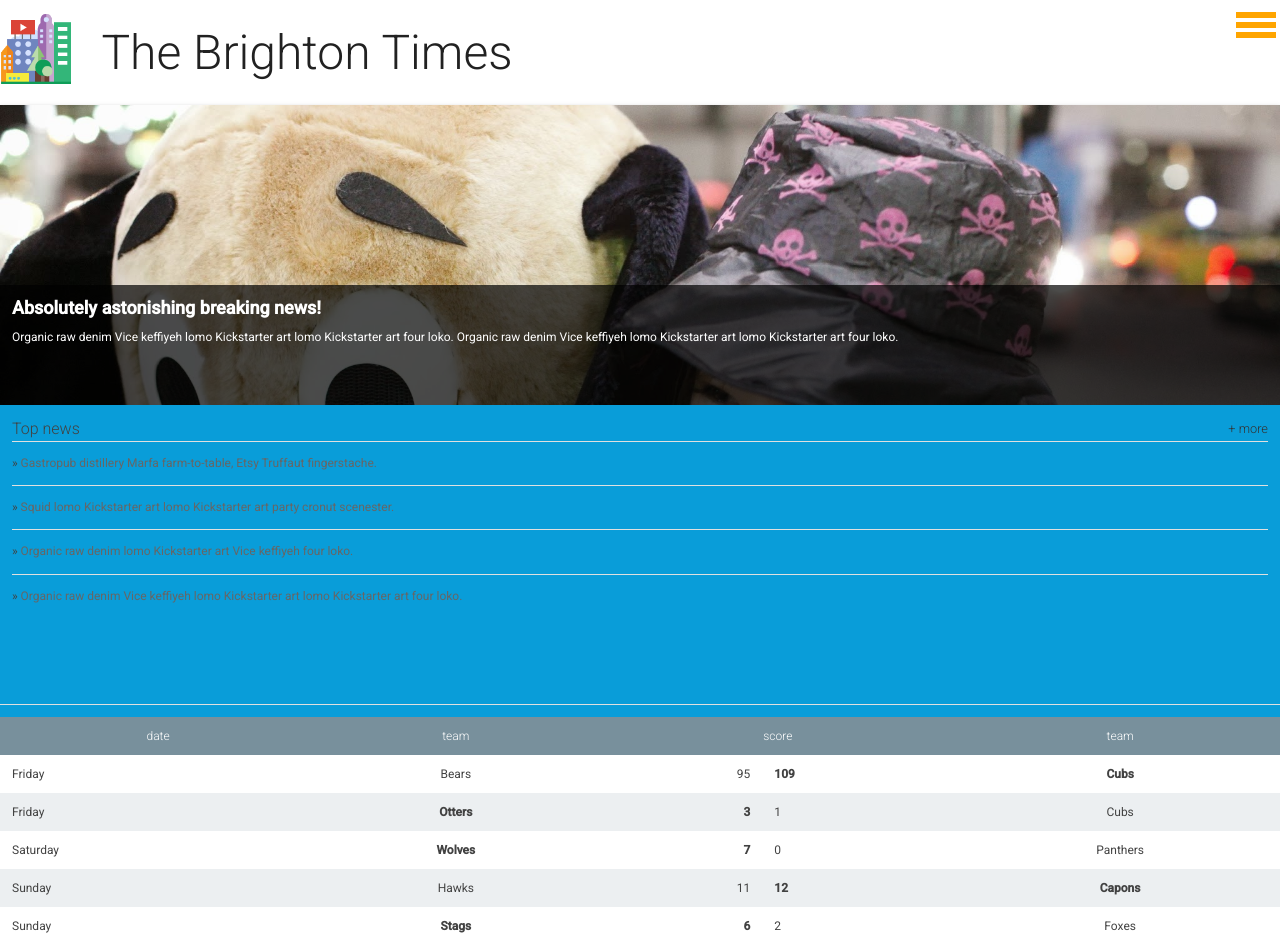
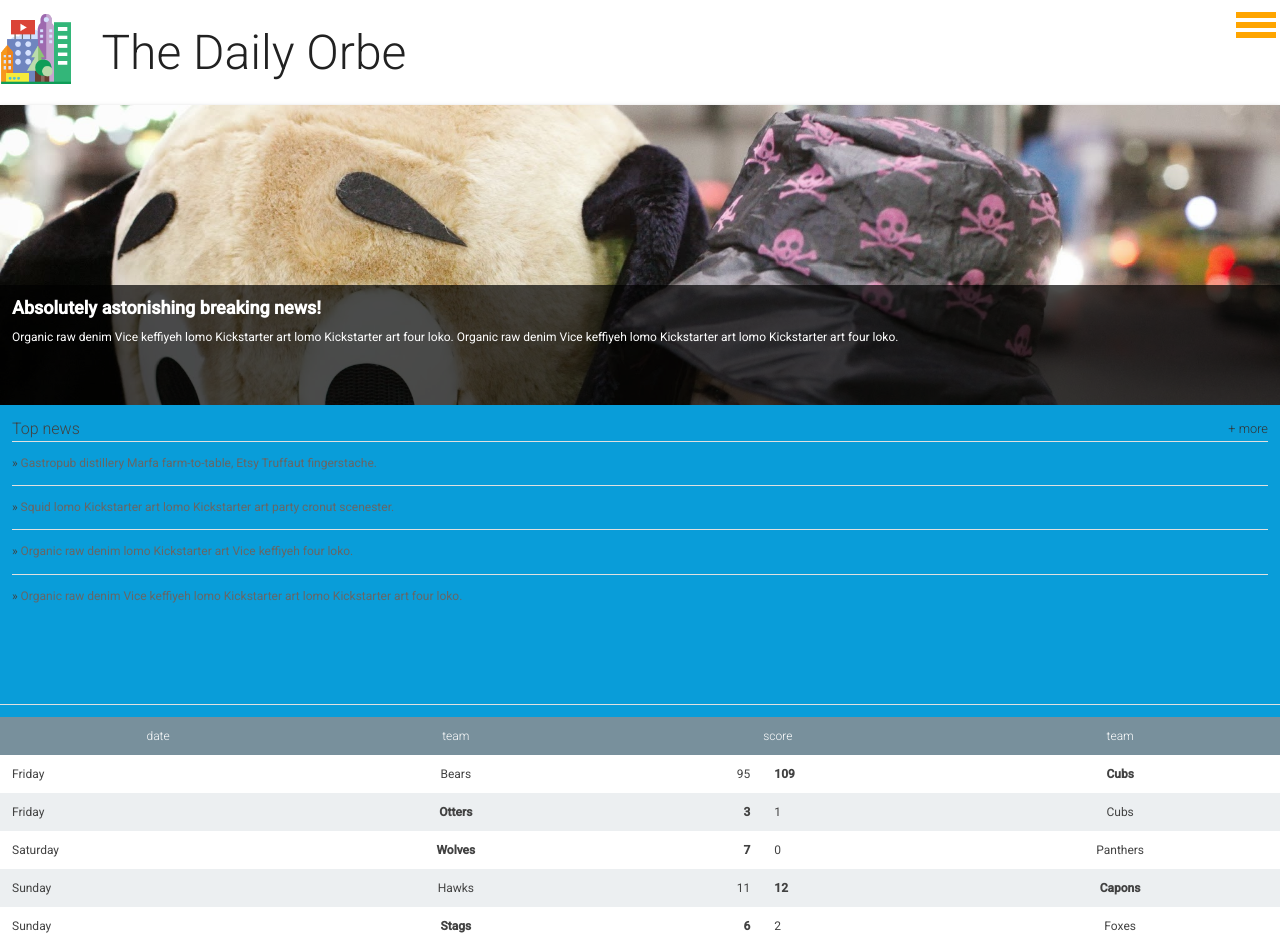
Before and after one commit to cajoue/U-hometown, a plain HTML site: page index.html in a window 1280 px wide. Shown: the top 948 px of the page. Drawn offline with Linux system fonts and the light colour scheme.

Commit message:
small changes so that can transfer to working on mac

```diff
--- a/index.html
+++ b/index.html
@@ -4,7 +4,7 @@
     <meta charset="utf-8">
     <meta name="viewport" content="width=device-width,initial-scale=1.0">
     <meta http-equiv="X-UA-Compatible" content="IE=edge">
-    <title>Brighton Times</title>
+    <title>The Daily Orbe</title>
     <link href="https://fonts.googleapis.com/css?family=Roboto:300,400,500" rel="stylesheet" type="text/css">
     <link rel="stylesheet" href="css/main.css">
   </head>
@@ -19,7 +19,7 @@
           </svg>
         </a>
         <h1 class="header__title">
-          The Brighton Times
+          The Daily Orbe
         </h1>
       </div>
     </header>
```
